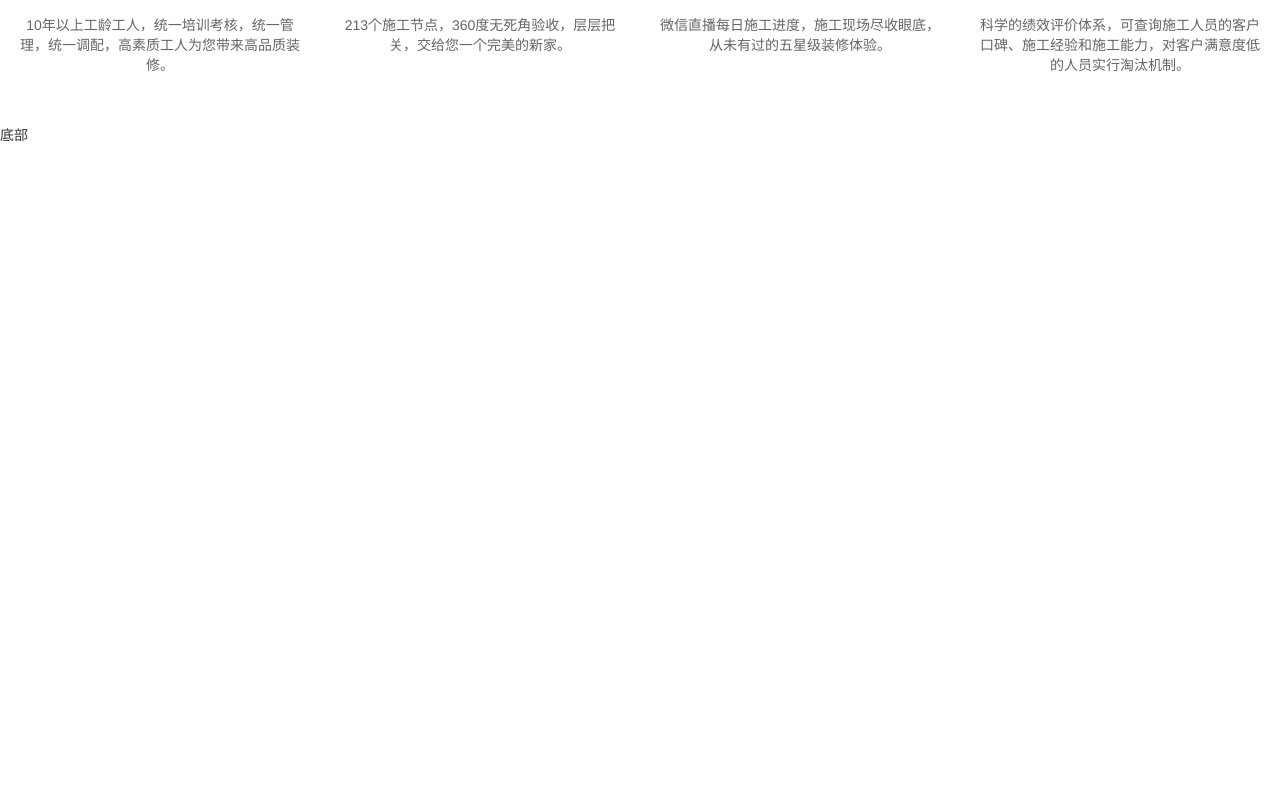
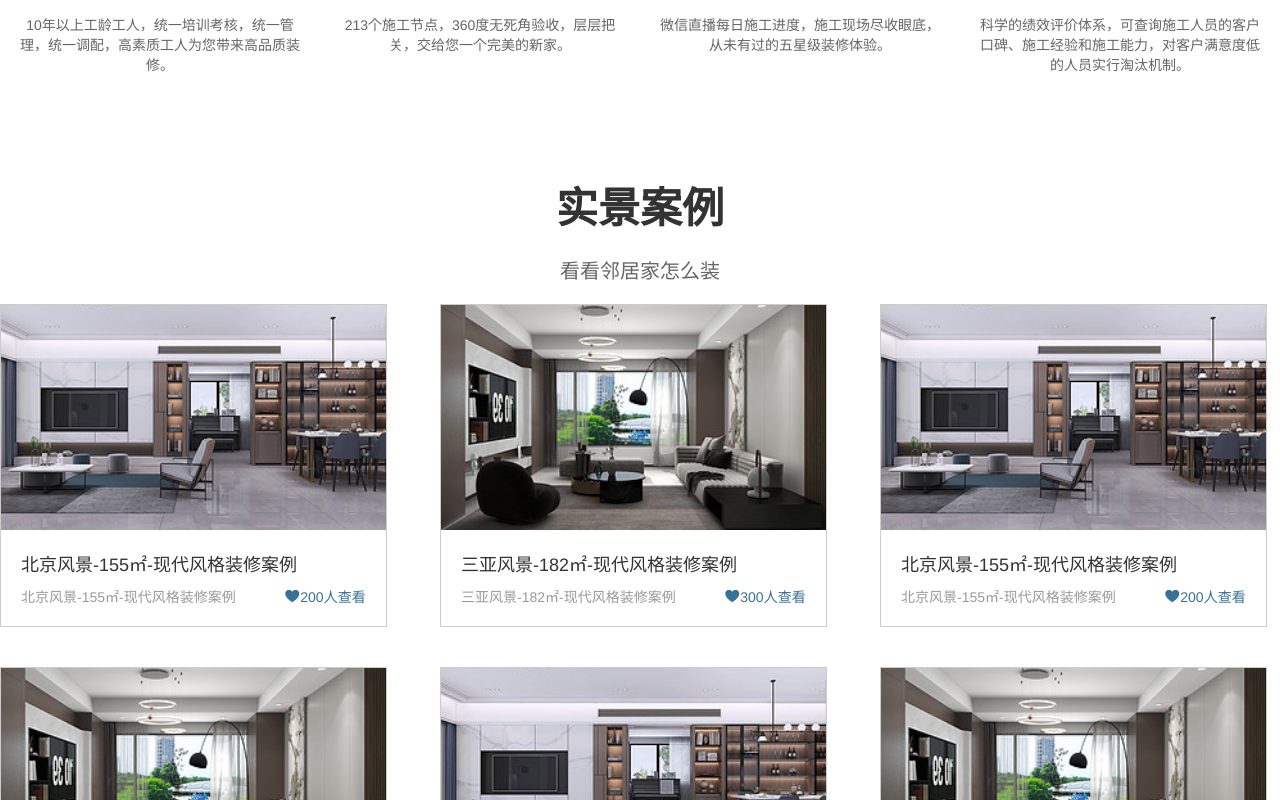
Before and after one commit to AllenYoungChina/vue3-deco, a Vue app: page /#/index in a window 1280 px wide. Shown: the part 1300-2100 px from the top of the page. Before the commit the page ends 1444 px from the top, so only its background shows below. Built offline with nearby package versions, Linux system fonts and the light colour scheme.

Commit message:
新增实景案例

```diff
--- a/src/assets/css/index.css
+++ b/src/assets/css/index.css
@@ -204,6 +204,7 @@ html, body {
     color: #666;
     padding: 20px;
 }
+/* 品牌优势 */
 .advantage-item1 ul,
 .advantage-item2 ul {
     display: flex;
@@ -265,3 +266,111 @@ html, body {
 .advantage-item2 p {
     color: #666;
 }
+/* 实景案例 */
+/* flex布局 */
+/* .renovation-list ul {
+    display: flex;
+    flex-wrap: wrap;
+    gap: 20px;
+}
+.renovation-list ul li {
+    width: calc(100%/3 - 20px);
+    border: 1px solid #ccc;
+} */
+/* 网格布局 */
+.renovation-list ul {
+    display: grid;
+    grid-template-columns: repeat(3, 1fr);
+    gap:40px;
+}
+.renovation-list ul li {
+    width: calc(1280px/3 - 40px);
+    border: 1px solid #ccc;
+    position: relative;
+}
+.renovation-img {
+    width: 100%;
+    height: 225px;
+    overflow: hidden;
+}
+.renovation-img img {
+    width: 100%;
+    height: 100%;
+    object-fit: cover;
+    transition: all .5s;
+}
+.renovation-box {
+    padding: 20px;
+}
+.renovation-box h3 {
+    font-size: 18px;
+    font-weight: 500;
+    /* 避免标题过长 */
+    overflow: hidden;
+    white-space: nowrap;
+    text-overflow: ellipsis;
+}
+.renovation-box-info {
+    display: flex;
+    justify-content: space-between;
+    align-items: center;
+    margin-top: 10px;
+}
+.renovation-box-info p {
+    color: #999;
+}
+.renovation-box-info span{
+    color: var(--bgcolor);
+}
+/* 1. 鼠标移入li时出现阴影 */
+.renovation-list ul li:hover {
+    box-shadow: 0 5px 10px rgba(0, 0, 0, .2);
+}
+/* 2. 鼠标移入li时图片放大 */
+.renovation-list ul li:hover .renovation-img img {
+    transform: scale(1.1);
+}
+.renovation-hover {
+    position: absolute;
+    top: 0;
+    width: 100%;
+    height: 100%;
+    z-index: 99;
+    opacity: 0;
+}
+/* 3. 图片颜色变深 */
+.renovation-list ul li:hover .renovation-hover {
+    width: 100%;
+    height: 225px;
+    opacity: 1;
+    background-color: rgba(0, 0, 0, .3);
+}
+/* 4. 鼠标移入时方框的动画 */
+.renovation-hover::before {
+    content: '';
+    position: absolute;
+    inset: 0;
+    margin: auto;
+    width: 0;
+    height: 0;
+    transition: all .2s;
+}
+.renovation-list ul li:hover .renovation-hover::before {
+    content: '';
+    width: 70%;
+    height: 60%;
+    border: 1px solid #fff;
+}
+/* 5. 查看详情动画 */
+.renovation-hover span {
+    color: #fff;
+    position: absolute;
+    top: 50%;
+    left: 50%;
+    transform: translate(-50%, 30px);
+    transition: all .3s;
+}
+.renovation-list ul li:hover .renovation-hover span {
+    transform: translate(-50%, -50%);
+    /* transition: all .3s; */
+}
--- a/src/views/index/advantage.vue
+++ b/src/views/index/advantage.vue
@@ -3,10 +3,10 @@ import { ref } from 'vue'
 import { CountTo } from 'vue3-count-to'
 
 let advantageList1 = ref([
-    {num: '50', name: '万+精英家庭选择'},
-    {num: '29', name: '个城市直营分公司'},
-    {num: '200', name: '余家直营门店'},
-    {num: '200', name: '余辐射服务城市'}
+    {num: 50, name: '万+精英家庭选择'},
+    {num: 29, name: '个城市直营分公司'},
+    {num: 200, name: '余家直营门店'},
+    {num: 200, name: '余辐射服务城市'}
 ])
 
 let advantageList2 = ref([
--- a/src/views/index/banner.vue
+++ b/src/views/index/banner.vue
@@ -23,21 +23,18 @@ let bannerList = ref([
                         </div>
                         <div class="regform">
                             <el-input
-                                v-model="input2"
                                 style="width: 300px"
                                 size="large"
                                 placeholder="请输入姓名"
                                 :prefix-icon="Avatar"
                             />
                             <el-input
-                                v-model="input2"
                                 style="width: 300px"
                                 size="large"
                                 placeholder="请输入电话"
                                 :prefix-icon="PhoneFilled"
                             />
                             <el-input
-                                v-model="input2"
                                 style="width: 300px"
                                 size="large"
                                 placeholder="请输入装修面积"
--- a/src/views/index/index.vue
+++ b/src/views/index/index.vue
@@ -1,6 +1,7 @@
 <script setup>
 import Banner from './banner.vue'
 import Advantage from './advantage.vue'
+import Renovation from './renovation.vue'
 </script>
 
 <template>
@@ -8,6 +9,7 @@ import Advantage from './advantage.vue'
         <Banner></Banner>
         <div class="container">
             <Advantage></Advantage>
+            <Renovation></Renovation>
         </div>
     </div>
 </template>
--- /dev/null
+++ b/src/views/index/renovation.vue
@@ -0,0 +1,53 @@
+<script setup>
+import { ref } from 'vue'
+
+let insList = ref([
+    {id: 1, title: '北京风景-155㎡-现代风格装修案例', desc: '北京风景-155㎡-现代风格装修案例', imgUrl: '10.png', watchNum: 200},
+    {id: 2, title: '三亚风景-182㎡-现代风格装修案例', desc: '三亚风景-182㎡-现代风格装修案例', imgUrl: '11.png', watchNum: 300},
+    {id: 3, title: '北京风景-155㎡-现代风格装修案例', desc: '北京风景-155㎡-现代风格装修案例', imgUrl: '10.png', watchNum: 200},
+    {id: 4, title: '三亚风景-182㎡-现代风格装修案例', desc: '三亚风景-182㎡-现代风格装修案例', imgUrl: '11.png', watchNum: 300},
+    {id: 5, title: '北京风景-155㎡-现代风格装修案例', desc: '北京风景-155㎡-现代风格装修案例', imgUrl: '10.png', watchNum: 200},
+    {id: 6, title: '三亚风景-182㎡-现代风格装修案例', desc: '三亚风景-182㎡-现代风格装修案例', imgUrl: '11.png', watchNum: 300},
+    {id: 7, title: '北京风景-155㎡-现代风格装修案例', desc: '北京风景-155㎡-现代风格装修案例', imgUrl: '10.png', watchNum: 200},
+    {id: 8, title: '三亚风景-182㎡-现代风格装修案例', desc: '三亚风景-182㎡-现代风格装修案例', imgUrl: '11.png', watchNum: 300},
+    {id: 9, title: '北京风景-155㎡-现代风格装修案例', desc: '北京风景-155㎡-现代风格装修案例', imgUrl: '10.png', watchNum: 200},
+])
+</script>
+
+<template>
+    <div class="container-bg">
+        <div class="renovation">
+            <div class="index-title">
+                <h3>实景案例</h3>
+                <p>看看邻居家怎么装</p>
+            </div>
+            <div class="renovation-list">
+                <ul>
+                    <li v-for="(v, i) in insList" :key="i">
+                        <div class="renovation-card">
+                            <a href="#">
+                                <div class="renovation-img">
+                                    <img :src="`src/assets/images/${v.imgUrl}`" alt="">
+                                </div>
+                                <div class="renovation-box">
+                                    <h3>{{ v.title }}</h3>
+                                    <div class="renovation-box-info">
+                                        <p>{{ v.desc }}</p>
+                                        <span><i class="iconfont icon-aixin"></i>{{ v.watchNum }}人查看</span>
+                                    </div>
+                                </div>
+                                <div class="renovation-hover">
+                                    <span>查看详情</span>
+                                </div>
+                            </a>
+                        </div>
+                    </li>
+                </ul>
+            </div>
+        </div>
+    </div>
+</template>
+
+<style scoped>
+
+</style>
```
